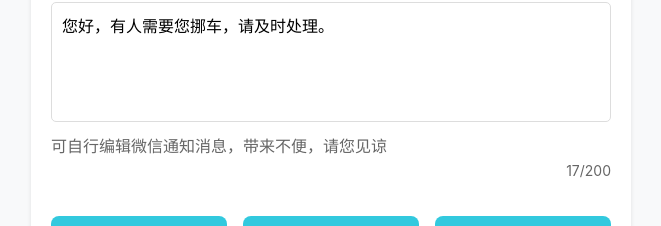
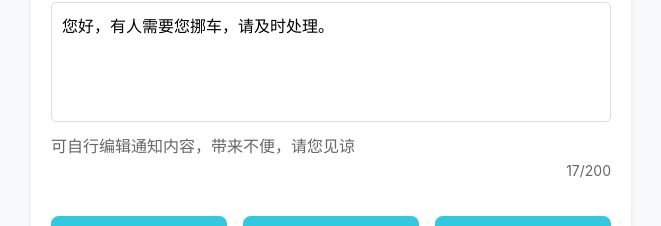
Before and after one commit to LHZ-922/tmc.github.io, a plain HTML site: page index.html in a window 1280 px wide. Shown: the part 250-476 px from the top of the page, without its empty margins (309-970 px from the left). Drawn offline with Linux system fonts and the light colour scheme.

Commit message:
Add files via upload

```diff
--- a/index.html
+++ b/index.html
@@ -220,7 +220,7 @@
             <div class="message-area">
                 <textarea id="messageInput" placeholder="请输入微信通知内容"
                     oninput="updateCharCount()">您好，有人需要您挪车，请及时处理。</textarea>
-                <div id="tips" style="color: #666666; font-size: 1rem;">可自行编辑微信通知消息，带来不便，请您见谅</div>
+                <div id="tips" style="color: #666666; font-size: 1rem;">可自行编辑通知内容，带来不便，请您见谅</div>
                 <div id="charCount" class="char-count">0/200</div>
             </div>
             <div class="template-buttons">
```
